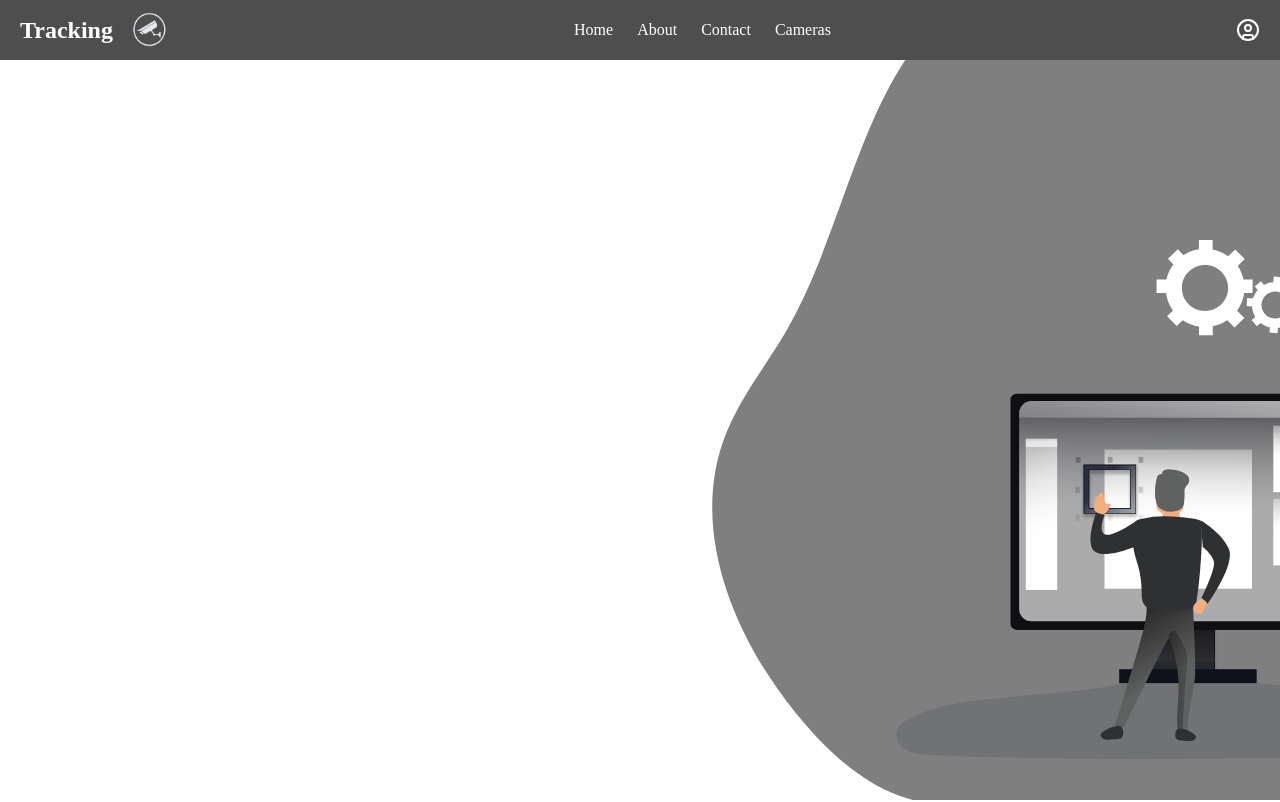
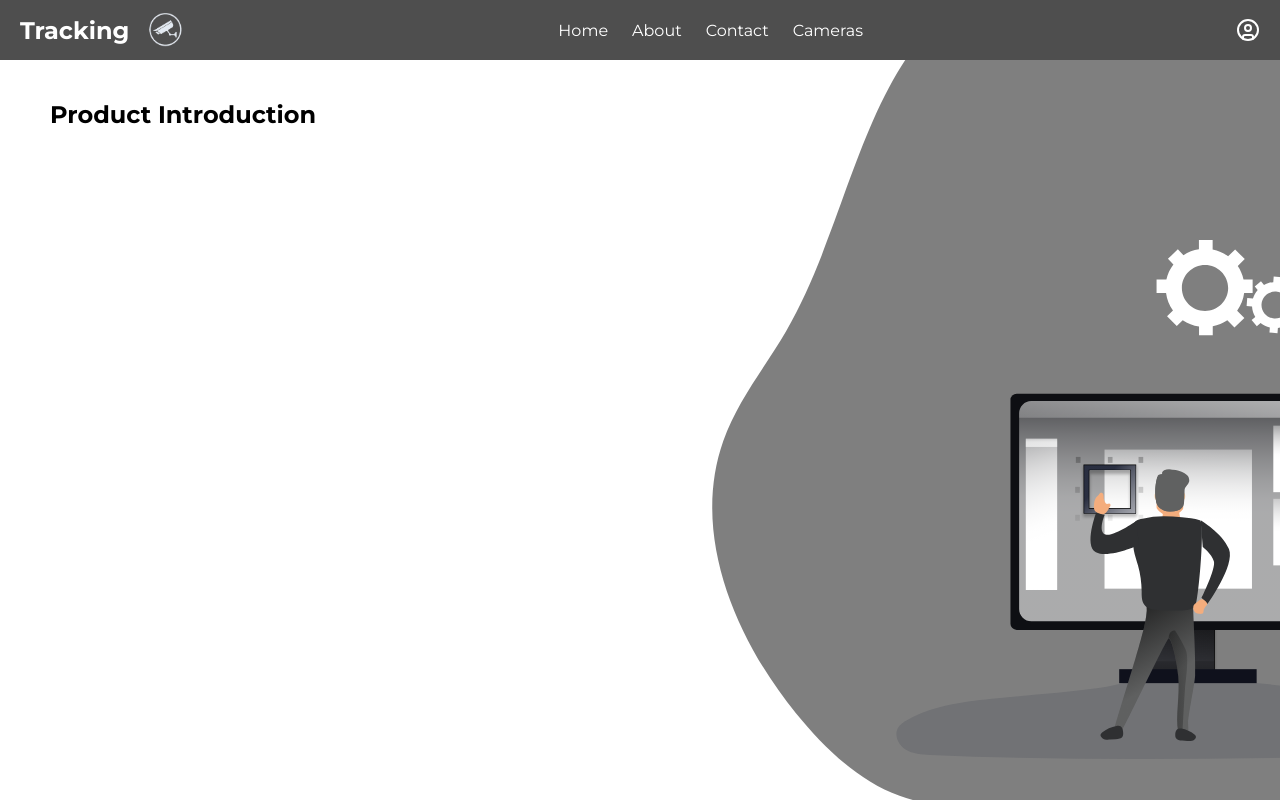
Before and after one commit to PI-Tracking/frontend, a React (Vite) app: page / in a window 1280 px wide. Shown: the top 802 px of the page. Built offline with nearby package versions, Linux system fonts and the light colour scheme.

Commit message:
Font and title correction

```diff
--- a/index.html
+++ b/index.html
@@ -9,8 +9,18 @@
       rel="stylesheet"
       href="https://maxcdn.bootstrapcdn.com/font-awesome/4.3.0/css/font-awesome.min.css"
     />
+    <link rel="preconnect" href="https://fonts.googleapis.com" />
+    <link rel="preconnect" href="https://fonts.gstatic.com" crossorigin />
+    <link
+      href="https://fonts.googleapis.com/css2?family=Montserrat:wght@400;500;600;700&display=swap"
+      rel="stylesheet"
+    />
   </head>
-  <body marginwidth="0" marginheight="0" style="margin: 0px; padding: 0px; height: 100%; width: 100%;">
+  <body
+    marginwidth="0"
+    marginheight="0"
+    style="margin: 0px; padding: 0px; height: 100%; width: 100%"
+  >
     <div id="root"></div>
     <script type="module" src="/src/main.tsx"></script>
   </body>
--- /dev/null
+++ b/src/global.css
@@ -0,0 +1,32 @@
+* {
+  margin: 0;
+  padding: 0;
+  box-sizing: border-box;
+  font-family:
+    "Montserrat",
+    -apple-system,
+    BlinkMacSystemFont,
+    "Segoe UI",
+    Roboto,
+    Oxygen,
+    Ubuntu,
+    Cantarell,
+    "Open Sans",
+    "Helvetica Neue",
+    sans-serif;
+}
+
+:root {
+  font-family:
+    "Montserrat",
+    -apple-system,
+    BlinkMacSystemFont,
+    "Segoe UI",
+    Roboto,
+    Oxygen,
+    Ubuntu,
+    Cantarell,
+    "Open Sans",
+    "Helvetica Neue",
+    sans-serif;
+}
--- a/src/main.tsx
+++ b/src/main.tsx
@@ -1,3 +1,4 @@
+import "./global.css";
 import { StrictMode } from "react";
 import { createRoot } from "react-dom/client";
 import App from "./App.tsx";
--- a/src/pages/Login/LoginPage.css
+++ b/src/pages/Login/LoginPage.css
@@ -16,10 +16,33 @@ html,
 body {
   height: 100%;
   margin: 0;
+  font-family:
+    "Montserrat",
+    -apple-system,
+    BlinkMacSystemFont,
+    "Segoe UI",
+    Roboto,
+    Oxygen,
+    Ubuntu,
+    Cantarell,
+    "Open Sans",
+    "Helvetica Neue",
+    sans-serif;
 }
 
 .login-container {
-  font-family: "montserrat";
+  font-family:
+    "Montserrat",
+    -apple-system,
+    BlinkMacSystemFont,
+    "Segoe UI",
+    Roboto,
+    Oxygen,
+    Ubuntu,
+    Cantarell,
+    "Open Sans",
+    "Helvetica Neue",
+    sans-serif;
   display: flex;
   flex-direction: column;
   align-items: center;
--- a/src/pages/Main/MainPage.css
+++ b/src/pages/Main/MainPage.css
@@ -12,8 +12,13 @@
   height: 100vh;
   background-color: #ffffff;
   color: rgb(0, 0, 0);
-  text-align: center;
-  padding: 20px 0;
+  text-align: left;
+  padding: 100px 50px 20px;
+}
+
+.product-introduction h1 {
+  position: relative;
+  z-index: 20;
 }
 
 .bg-svg {
```
